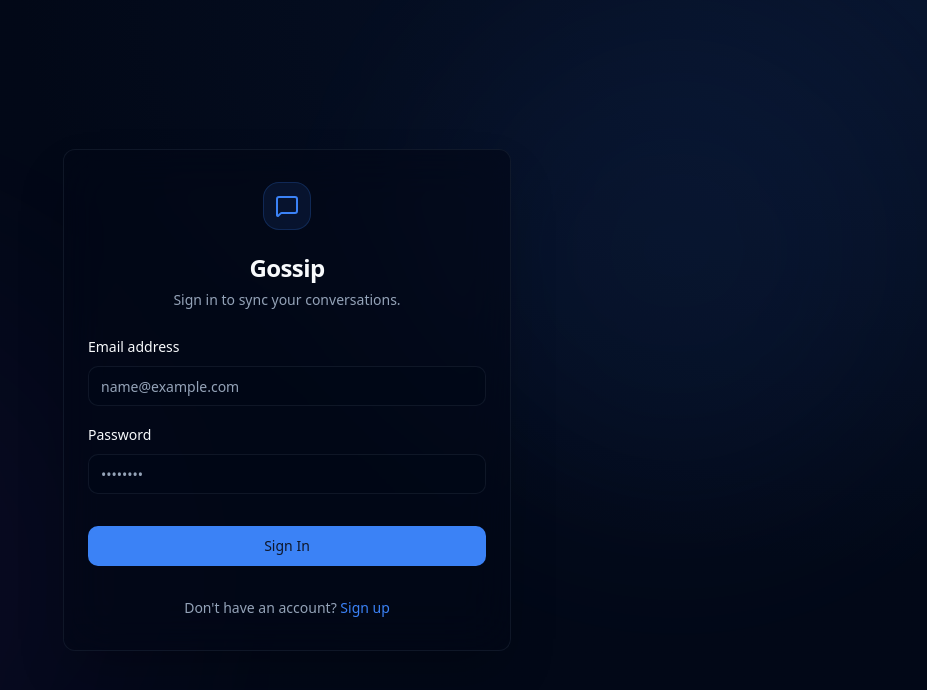
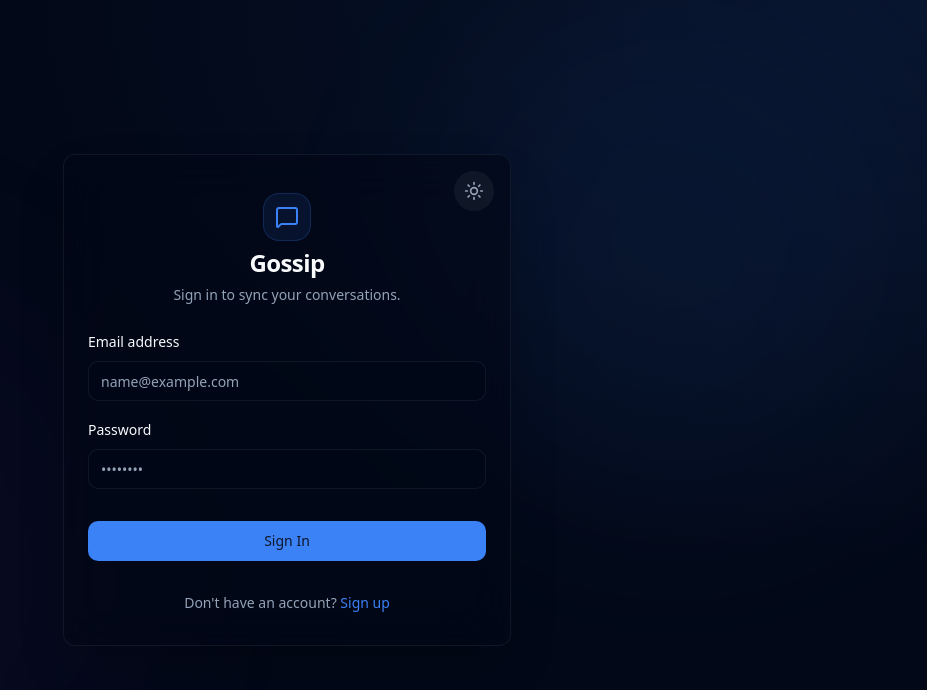
Before and after one commit to muhammedzamil38-wq/CHAT-APP, a React (Vite) app in the folder client/: page /login in a window 1280 px wide. Shown: the top 690 px of the page, without its empty margins (353-1280 px from the left). Built offline with nearby package versions, Linux system fonts and the light colour scheme; no server answers.

Commit message:
dark and light theme toggle button added in login page

```diff
--- a/client/src/components/AuthCard.jsx
+++ b/client/src/components/AuthCard.jsx
@@ -5,9 +5,10 @@ import * as z from 'zod';
 import { motion, AnimatePresence } from 'framer-motion';
 import { toast } from 'sonner';
 import { useNavigate } from 'react-router-dom';
-import { MessageSquare } from 'lucide-react';
+import { MessageSquare, Sun, Moon } from 'lucide-react';
 import { api } from '../lib/api';
 import { useAuth } from '../contexts/AuthContext';
+import { useTheme } from '../contexts/ThemeContext';
 import { Card, CardContent, CardDescription, CardHeader, CardTitle, CardFooter } from './ui/card';
 import { Button } from './ui/button';
 import { Input } from './ui/input';
@@ -32,6 +33,7 @@ export function AuthCard() {
   });
 
   const { login } = useAuth();
+  const { theme, toggleTheme } = useTheme();
 
   const onSubmit = async (data) => {
     try {
@@ -63,7 +65,19 @@ export function AuthCard() {
       className="w-full max-w-md mx-auto"
     >
       <Card className="glass relative overflow-hidden shadow-2xl border-border/40">
-        <CardHeader className="text-center pb-6 pt-8">
+        <CardHeader className="text-center pb-6 pt-8 relative">
+          <div className="absolute top-4 right-4">
+            <Button
+              type="button"
+              variant="ghost"
+              size="icon"
+              className="rounded-full h-10 w-10 bg-white/5 hover:bg-white/10 text-muted-foreground hover:text-foreground transition-all"
+              onClick={toggleTheme}
+              title={theme === 'dark' ? 'Switch to Light Mode' : 'Switch to Dark Mode'}
+            >
+              {theme === 'dark' ? <Sun className="w-5 h-5" /> : <Moon className="w-5 h-5" />}
+            </Button>
+          </div>
           <div className="mx-auto w-12 h-12 bg-primary/10 rounded-2xl flex items-center justify-center mb-4 border border-primary/20">
             <MessageSquare className="w-6 h-6 text-primary" />
           </div>
```
